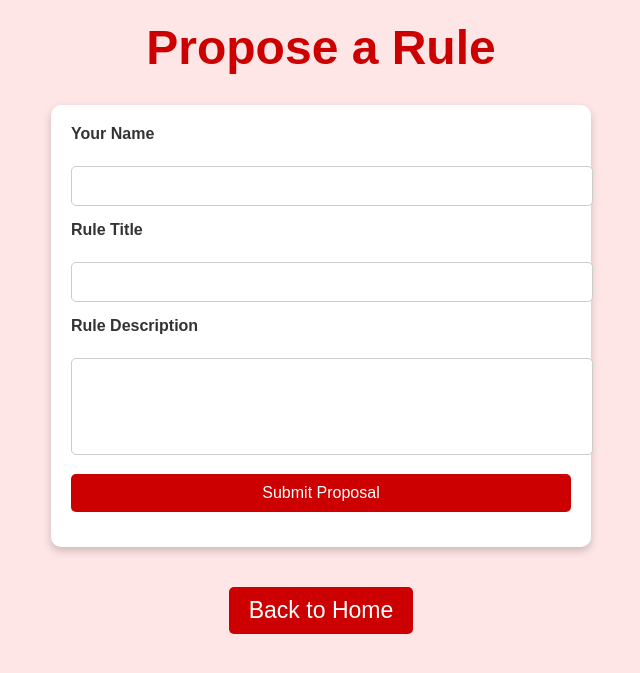
After one commit to julesblau/moforage, a Flask app: page /propose-rule in a window 1280 px wide. The commit adds this page. Shown: the top 673 px of the page, without its empty margins (319-959 px from the left). Run offline with Flask 3, Linux system fonts and the light colour scheme.

Commit message:
Add form submission

```diff
--- a/app.py
+++ b/app.py
@@ -1,10 +1,50 @@
-from flask import Flask, render_template
+from flask import Flask, render_template, redirect, url_for, flash
+from flask_mail import Mail, Message
+from app.forms import RuleProposalForm
+from dotenv import load_dotenv
+import os
+
+# Load environment variables from .env file
+load_dotenv()
 
 app = Flask(__name__)
+app.secret_key = os.getenv("SECRET_KEY")
+
+# Email configuration
+app.config['MAIL_SERVER'] = os.getenv("MAIL_SERVER")
+app.config['MAIL_PORT'] = int(os.getenv("MAIL_PORT"))
+app.config['MAIL_USE_TLS'] = os.getenv("MAIL_USE_TLS") == "True"
+app.config['MAIL_USERNAME'] = os.getenv("MAIL_USERNAME")
+app.config['MAIL_PASSWORD'] = os.getenv("MAIL_PASSWORD")
+
+mail = Mail(app)
 
 @app.route("/")
 def home():
     return render_template("index.html")
 
+@app.route("/propose-rule", methods=["GET", "POST"])
+def propose_rule():
+    form = RuleProposalForm()
+    if form.validate_on_submit():
+        # Capture form data
+        name = form.name.data
+        title = form.title.data
+        description = form.description.data
+
+        # Send email
+        msg = Message(
+            subject=f"New Rule Proposal: {title}",
+            sender=app.config['MAIL_USERNAME'],
+            recipients=[os.getenv("MAIL_RECIPIENT")],  # Load recipient from env
+            body=f"Proposed by: {name}\n\nTitle: {title}\n\nDescription:\n{description}"
+        )
+        mail.send(msg)
+
+        flash("Your proposal has been submitted and emailed to the league admin!", "success")
+        return redirect(url_for("propose_rule"))
+
+    return render_template("propose_rule.html", form=form)
+
 if __name__ == "__main__":
     app.run(debug=True)
--- /dev/null
+++ b/app/forms.py
@@ -0,0 +1,9 @@
+from flask_wtf import FlaskForm
+from wtforms import StringField, TextAreaField, SubmitField
+from wtforms.validators import DataRequired
+
+class RuleProposalForm(FlaskForm):
+    name = StringField("Your Name", validators=[DataRequired()])
+    title = StringField("Rule Title", validators=[DataRequired()])
+    description = TextAreaField("Rule Description", validators=[DataRequired()])
+    submit = SubmitField("Submit Proposal")
--- a/requirements.txt
+++ b/requirements.txt
@@ -1,9 +1,12 @@
 blinker==1.9.0
 click==8.1.7
 Flask==3.1.0
+Flask-Mail==0.10.0
+Flask-WTF==1.2.2
 importlib_metadata==8.5.0
 itsdangerous==2.2.0
 Jinja2==3.1.4
 MarkupSafe==3.0.2
 Werkzeug==3.1.3
+WTForms==3.2.1
 zipp==3.21.0
--- a/static/css/styles.css
+++ b/static/css/styles.css
@@ -10,67 +10,91 @@ body {
 /* Header Styles */
 h1 {
     text-align: center;
-    font-size: 3rem;
-    color: #cc0000; /* Bold red color for headers */
-    text-transform: uppercase;
+    font-size: 3em;
     margin: 20px 0;
+    color: #cc0000; /* Darker red for emphasis */
 }
 
-/* Paragraph Styles */
+/* Paragraph and Links */
 p {
     text-align: center;
-    font-size: 1.2rem;
+    font-size: 1.2em;
     margin: 10px 20px;
 }
 
-/* Navigation Bar */
-nav {
+a {
+    display: inline-block;
+    margin: 10px auto;
+    text-decoration: none;
+    font-size: 1.2em;
+    color: white;
     background-color: #cc0000;
-    padding: 10px 0;
+    padding: 10px 20px;
+    border-radius: 5px;
+    text-align: center;
 }
 
-nav ul {
-    list-style-type: none;
-    margin: 0;
-    padding: 0;
-    display: flex;
-    justify-content: center;
+a:hover {
+    background-color: #990000; /* Darker red for hover effect */
 }
 
-nav ul li {
-    margin: 0 15px;
+/* Form Styles */
+form {
+    max-width: 500px;
+    margin: 30px auto;
+    background: white;
+    padding: 20px;
+    border-radius: 10px;
+    box-shadow: 0 4px 8px rgba(0, 0, 0, 0.2);
 }
 
-nav ul li a {
-    text-decoration: none;
-    color: white;
-    font-weight: bold;
-    font-size: 1.2rem;
-    transition: color 0.3s;
+form div {
+    margin-bottom: 15px;
 }
 
-nav ul li a:hover {
-    color: #ffe6e6;
+form label {
+    display: block;
+    font-weight: bold;
+    margin-bottom: 5px;
 }
 
-/* Content Box */
-.container {
-    max-width: 800px;
-    margin: 20px auto;
-    padding: 20px;
-    background-color: white;
-    border-radius: 8px;
-    box-shadow: 0px 4px 10px rgba(0, 0, 0, 0.1);
+form input,
+form textarea {
+    width: 100%;
+    padding: 10px;
+    border: 1px solid #ccc;
+    border-radius: 5px;
+    font-size: 1em;
 }
 
-/* Footer Styles */
-footer {
+form textarea {
+    resize: none;
+}
+
+form button,
+form input[type="submit"] {
     background-color: #cc0000;
     color: white;
+    padding: 10px 20px;
+    border: none;
+    border-radius: 5px;
+    font-size: 1em;
+    cursor: pointer;
+}
+
+form button:hover,
+form input[type="submit"]:hover {
+    background-color: #990000;
+}
+
+/* Flash Message Styles */
+.success {
+    color: #155724;
+    background-color: #d4edda;
+    border-color: #c3e6cb;
+    padding: 10px;
+    margin: 10px auto;
+    max-width: 500px;
     text-align: center;
-    padding: 10px 0;
-    position: fixed;
-    bottom: 0;
-    width: 100%;
-    font-size: 0.9rem;
+    border-radius: 5px;
 }
--- /dev/null
+++ b/templates/propose_rule.html
@@ -0,0 +1,42 @@
+<!DOCTYPE html>
+<html lang="en">
+<head>
+    <meta charset="UTF-8">
+    <meta name="viewport" content="width=device-width, initial-scale=1.0">
+    <title>Propose a Rule</title>
+    <link rel="stylesheet" href="/static/css/styles.css">
+</head>
+<body>
+    <h1>Propose a Rule</h1>
+    <form method="POST">
+        {{ form.hidden_tag() }}
+        <div>
+            {{ form.name.label }}<br>
+            {{ form.name(size=30) }}
+        </div>
+        <div>
+            {{ form.title.label }}<br>
+            {{ form.title(size=30) }}
+        </div>
+        <div>
+            {{ form.description.label }}<br>
+            {{ form.description(rows=5, cols=30) }}
+        </div>
+        <div>
+            {{ form.submit() }}
+        </div>
+    </form>
+    {% with messages = get_flashed_messages(with_categories=true) %}
+        {% if messages %}
+            {% for category, message in messages %}
+                <p class="{{ category }}">{{ message }}</p>
+            {% endfor %}
+        {% endif %}
+    {% endwith %}
+
+    <!-- Link back to the Home Page -->
+    <p style="text-align: center; margin-top: 20px;">
+        <a href="/" class="back-link">Back to Home</a>
+    </p>
+</body>
+</html>
```
Also changed, not shown: templates/index.html (+5 -18 lines), app/__init__.py (added), 1 other file.
